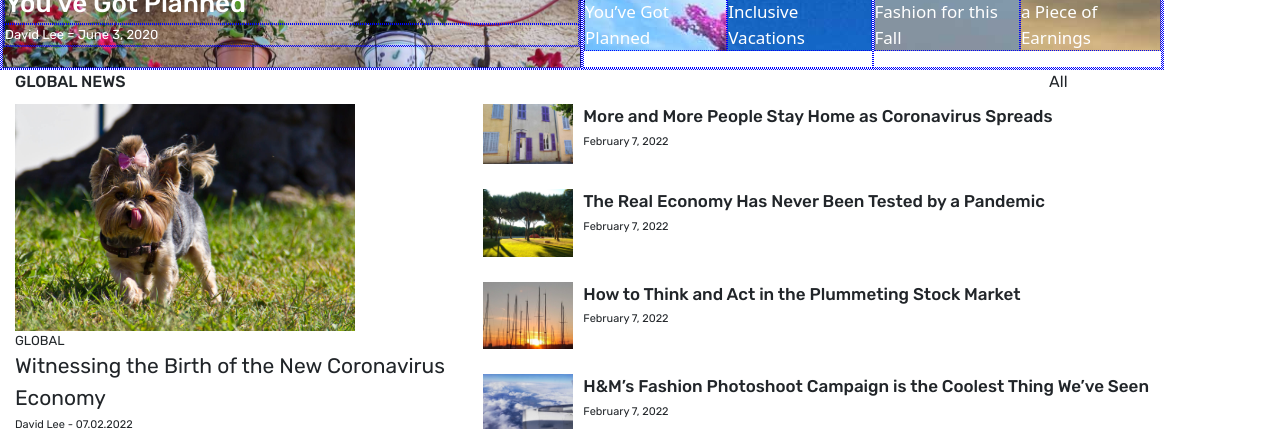
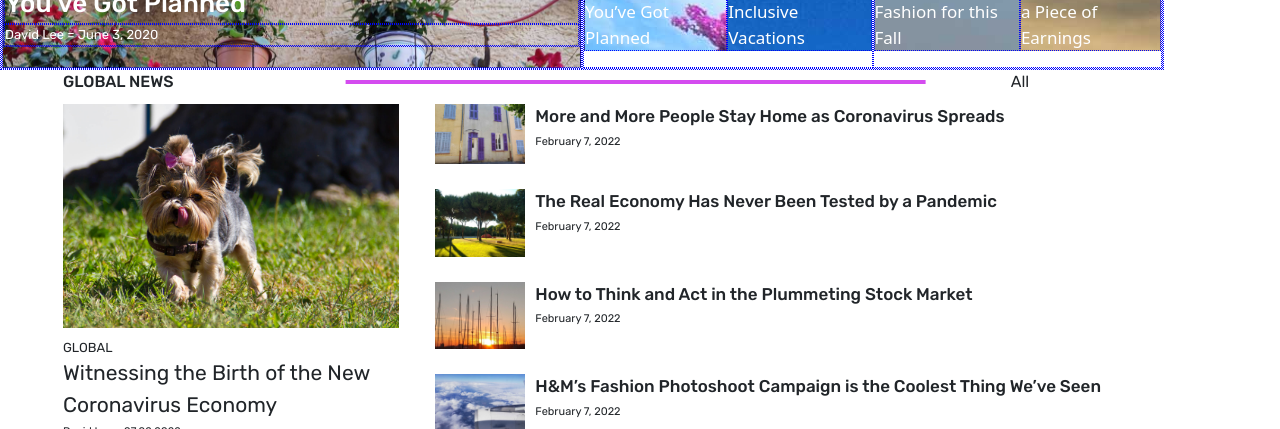
Before and after one commit to MarcNowak/Demo---Layout-Newspaper-Magazine, a React (Create React App) app: page / in a window 1280 px wide. Shown: the part 523-952 px from the top of the page. Built offline with nearby package versions, Linux system fonts and the light colour scheme.

Commit message:
Task_007_GlobalNews in progress

```diff
--- a/src/components/common/GlobalNews.module.scss
+++ b/src/components/common/GlobalNews.module.scss
@@ -6,6 +6,7 @@
   .container {
     // display: inline;
     font-family: $primary-font;
+    margin: 0 48px 25px 48px;
 
     .sectionTitleWrapper {
       display: flex;
@@ -15,6 +16,19 @@
         text-transform: uppercase;
         font-weight: 500;
         margin: 0 0 10px 15px;
+        position: relative;
+      }
+
+      .sectionTitle::after {
+        position: absolute;
+        display: block;
+        content: '';
+        bottom: 10px;
+        left: 50%;
+        width: 580px;
+        height: 4px;
+        transform: translateX(-33%);
+        background: $background-color-05;
       }
 
       .expander {
@@ -31,7 +45,7 @@
 
         .bigPhoto {
           img {
-          max-width: 340px;
+          max-width: 336px;
           }
         }
 
@@ -40,6 +54,7 @@
 
           .artCategory {
             text-transform: uppercase;
+            margin-top: 10px;
           }
 
           .artTitle {
@@ -49,6 +64,7 @@
           .editorData {
             font-size: $must-read-author-data;
             line-height: 1.5rem;
+            margin-bottom: 7px;
           }
 
         }
```
